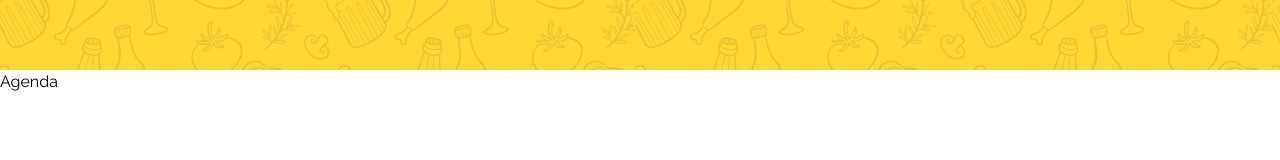
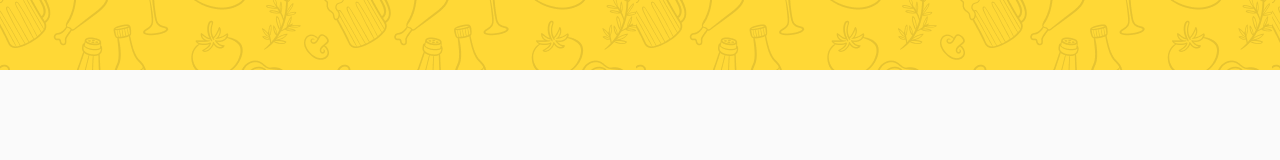
Before and after one commit to gamadv/ichurras, a Next.js app: page /agenda in a window 1280 px wide. Shown: the part 133-293 px from the top of the page. Built offline with nearby package versions, Linux system fonts and the light colour scheme.

Commit message:
feat: Create Agenda list page

```diff
--- a/src/app/agenda/page.tsx
+++ b/src/app/agenda/page.tsx
@@ -1,7 +1,36 @@
+'use client'
+import { GrillIcon } from '@/components/icons'
+import { EventCard, TEventCard } from './EventCard'
+import { useEffect, useState } from 'react'
+
 export default function Agenda() {
-    return (
-      <main>
-        <p>Agenda</p>
-      </main>
-    )
-  }
+  const [eventData, setEventData] = useState<TEventCard[]>([])
+
+  useEffect(() => {
+    const storedEventData = localStorage.getItem('EVENTSDATA')
+
+    if (storedEventData) {
+      setEventData(JSON.parse(storedEventData))
+    }
+  }, [])
+
+  return (
+    <main className='bg-[#FAFAFA] flex flex-wrap h-full max-h-[calc(80%-5vh)] px-6'>
+      {eventData.length > 0 && (
+        <ul className='-mt-9 flex flex-wrap justify-center h-full max-h-[500px] overflow-auto'>
+          {eventData.map((event) => (
+            <li key={event.id} className='mb-6 h-fit ml-4  '>
+              <EventCard event={event} />
+            </li>
+          ))}
+          <button className='flex flex-col items-center h-auto bg-[#F1F1F1] ml-4  shadow-iChurras_cardShadow min-w-[282px] max-h-[192px] p-6 cursor-pointer font-bold text-[21px]'>
+            <span className='bg-[#FFD836] w-[90px] h-[90px] rounded-full p-[23px] mb-2'>
+              <GrillIcon />
+            </span>
+            Adicionar Churras
+          </button>
+        </ul>
+      )}
+    </main>
+  )
+}
```
